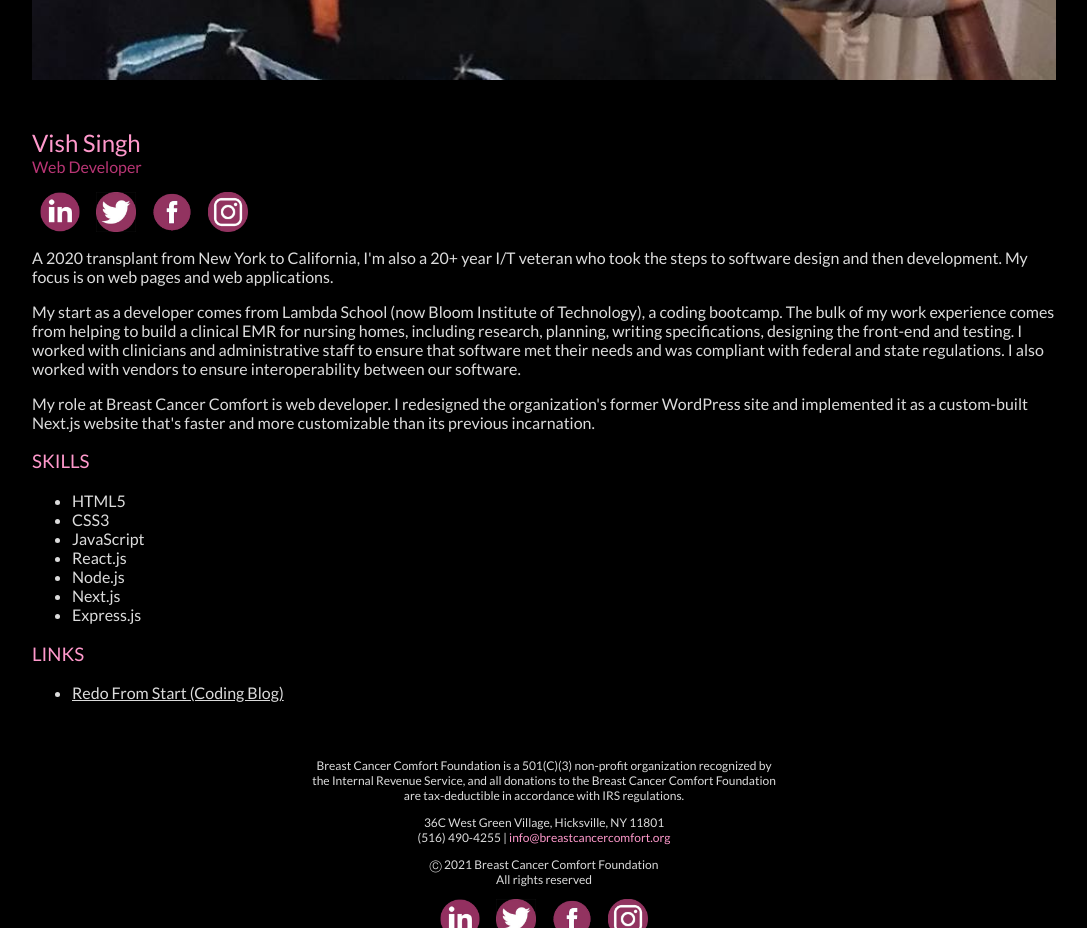
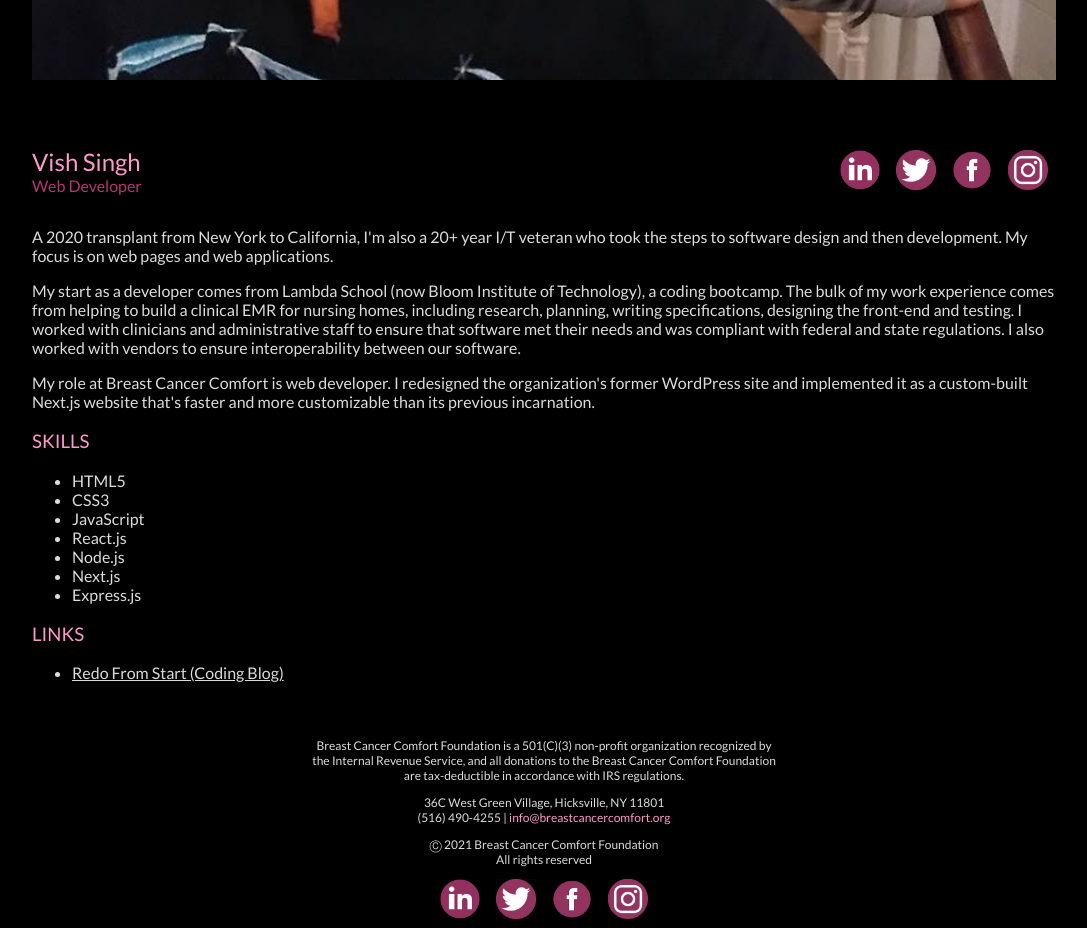
Before and after one commit to vishalicious213/bcc-v2, a Next.js app: page /team/vish-singh in a window 1280 px wide. Shown: the part 1160-2088 px from the top of the page, without its empty margins (96-1183 px from the left). Built offline with nearby package versions, Linux system fonts and the light colour scheme.

Commit message:
profile/vish: styled identifiers section for responsiveness

```diff
--- a/pages/team/vish-singh.js
+++ b/pages/team/vish-singh.js
@@ -22,8 +22,11 @@ export default function Teammate() {
                 </div>
 
                 <div className='bio-text'>
+                    <section className='identifiers'>
+                        <div className='who'>
                             <h2 className='no-space-below'>Vish Singh</h2>
                             <p className='no-space-above'><span>Web Developer</span></p>
+                        </div>
 
                         <div className='social-media-icons'>
                             <a className='li icon' target='_blank' rel='noopener' href="https://www.linkedin.com/in/vish213/"></a>
@@ -31,6 +34,7 @@ export default function Teammate() {
                             <a className='fb icon' target='_blank' rel='noopener' href="https://www.facebook.com/breastcancercomfort/"></a>
                             <a className='ig icon' target='_blank' rel='noopener' href="https://www.instagram.com/breastcancercomfort/"></a>
                         </div>
+                    </section>
 
                     <p>A 2020 transplant from New York to California, I'm also a 20+ year I/T veteran who took the steps to software design and then development. My focus is on web pages and web applications.</p>
                     <p>My start as a developer comes from Lambda School (now Bloom Institute of Technology), a coding bootcamp. The bulk of my work experience comes from helping to build a clinical EMR for nursing homes, including research, planning, writing specifications, designing the front-end and testing. I worked with clinicians and administrative staff to ensure that software met their needs and was compliant with federal and state regulations. I also worked with vendors to ensure interoperability between our software.</p>
@@ -157,6 +161,15 @@ export default function Teammate() {
               background-position: center;
               background-size: contain;
           }
+
+          @media only screen and (min-width: 992px) {
+            .identifiers {
+                width: 100%;
+                display: flex;
+                justify-content: space-between;
+                align-items: center;
+            }
+          }
           `}
         </style>
     </div>
```
Lines whose indentation alone changed are shown as unchanged.
